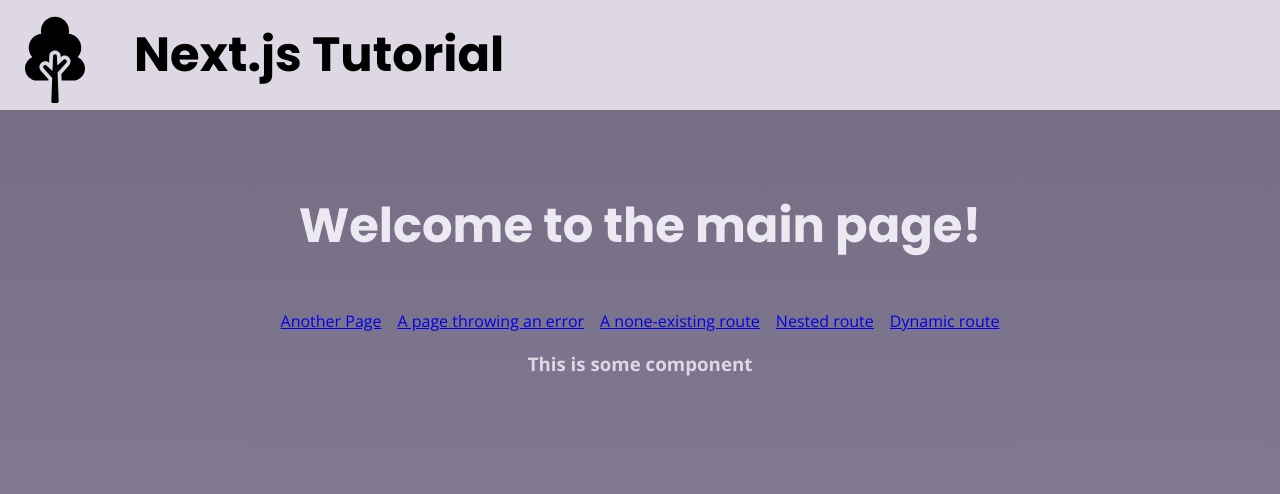
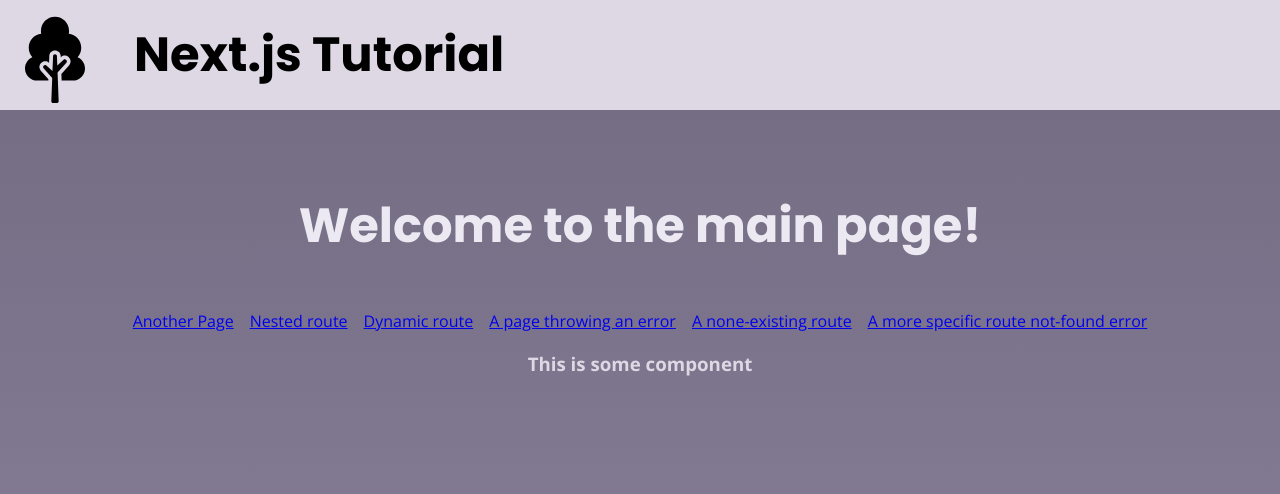
Before and after one commit to acoria/tutorial.nextjs, a Next.js app: page / in a window 1280 px wide. Shown: the top 494 px of the page. Built offline with nearby package versions, Linux system fonts and the light colour scheme.

Commit message:
Adjust routes

```diff
--- a/app/page.tsx
+++ b/app/page.tsx
@@ -17,13 +17,14 @@ export default function Home() {
     <main>
       <h1>Welcome to the main page!</h1>
       {/* Anchor tag triggers a full page reload (as seen by the x for the reload button in the browser during clicking the link) -> Use Link instead */}
-      {/* <a href={"/anotherPage"}>Another Page</a> */}
+      {/* <a href={"/01_anotherPage"}>Another Page</a> */}
       <div className={styles.links}>
-        <Link href={"/anotherPage"}>Another Page</Link>
+        <Link href={"/01_anotherPage"}>Another Page</Link>
+        <Link href={"/02_nestedRoute/nested"}>Nested route</Link>
+        <Link href={"/dynamicRoute/dynamic-1"}>Dynamic route</Link>
         <Link href={"/pageThrowingError"}>A page throwing an error</Link>
         <Link href={"/notExist"}>A none-existing route</Link>
-        <Link href={"/nestedRoute/nested"}>Nested route</Link>
-        <Link href={"/dynamicRoute/dynamic-1"}>Dynamic route</Link>
+        <Link href={"/moreSpecificNotFoundError/notExist"}>A more specific route not-found error</Link>
       </div>
       <SomeComponent />
     </main>
```
Also changed, not shown: app/01_anotherPage/page.tsx (renamed from app/anotherPage/page.tsx), app/02_nestedRoute/nested/page.tsx (renamed from app/nestedRoute/nested/page.tsx).
